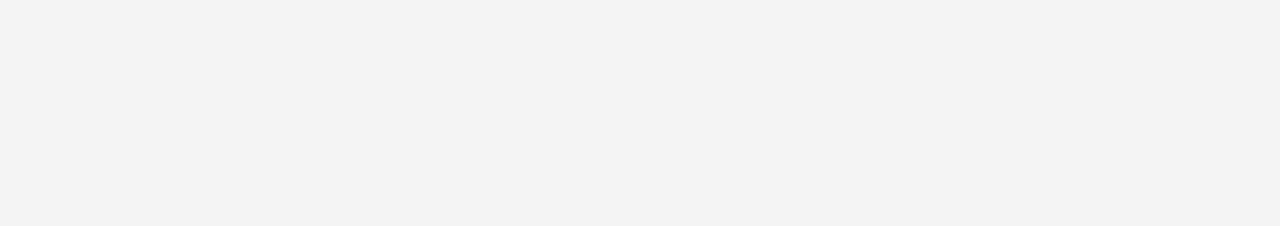
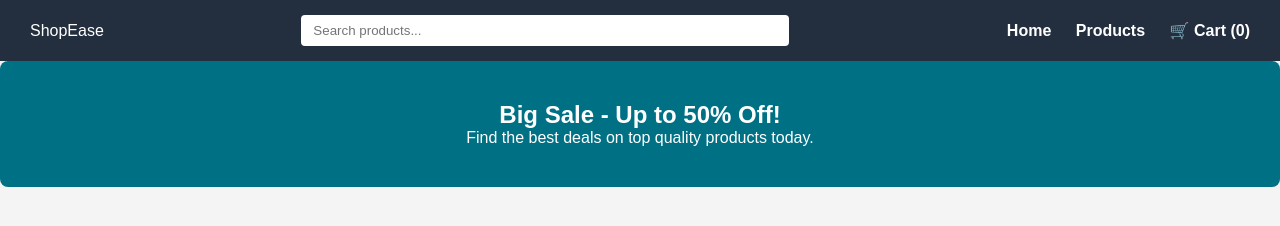
Before and after one commit to dipsanlama33-dotcom/E-commerce, a plain HTML site: page index.html in a window 1280 px wide. Drawn offline with Linux system fonts and the light colour scheme.

Commit message:
added header section with css file name header-hero.css

```diff
--- /dev/null
+++ b/header-hero.css
@@ -0,0 +1,31 @@
+.navbar {
+  background-color: var(--primary-color);
+  color: white;
+  display: flex;
+  justify-content: space-between;
+  align-items: center;
+  padding: 15px 30px;
+}
+
+.search-bar {
+  width: 40%;
+  padding: 8px 12px;
+  border-radius: 4px;
+  border: none;
+}
+
+.nav-links a {
+  color: white;
+  text-decoration: none;
+  margin-left: 20px;
+  font-weight: bold;
+}
+
+.hero {
+  background: #007185;
+  color: white;
+  text-align: center;
+  padding: 40px 20px;
+  border-radius: 8px;
+  margin-bottom: 20px;
+}
--- a/index.html
+++ b/index.html
@@ -5,6 +5,24 @@
     <meta name="viewport" content="width=device-width, initial-scale=1.0" />
     <title>E-Commerce</title>
     <link rel="stylesheet" href="style.css" />
+    <link rel="stylesheet" href="header-hero.css" />
   </head>
-  <body></body>
+  <body>
+    <header class="navbar">
+      <div class="logo">ShopEase</div>
+      <input type="text" class="search-bar" placeholder="Search products..." />
+      <div class="nav-links">
+        <a href="#">Home</a>
+        <a href="#">Products</a>
+        <a href="#cart" class="cart-icon"
+          >🛒 Cart (<span id="cart-count">0</span>)</a
+        >
+      </div>
+    </header>
+
+    <section class="hero">
+      <h1>Big Sale - Up to 50% Off!</h1>
+      <p>Find the best deals on top quality products today.</p>
+    </section>
+  </body>
 </html>
```
